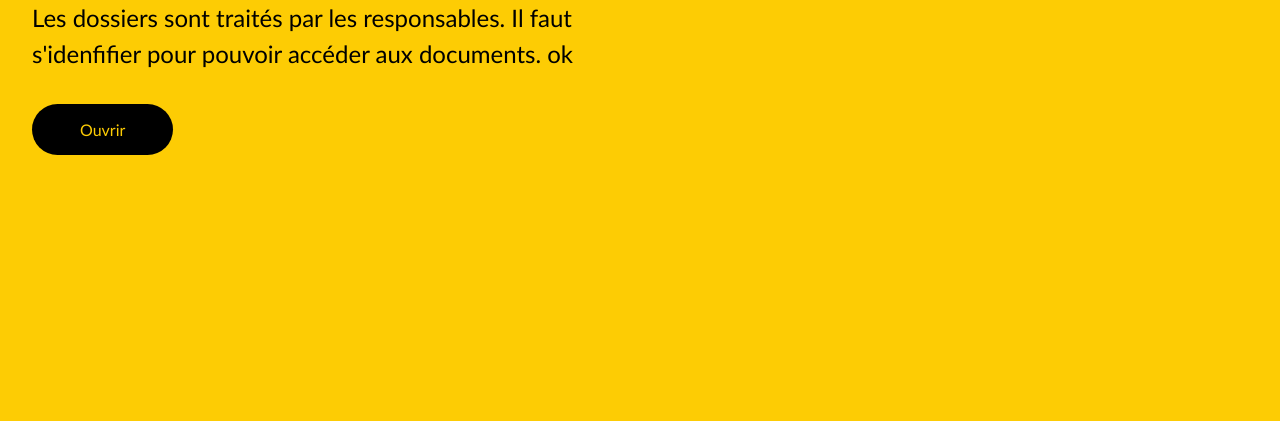
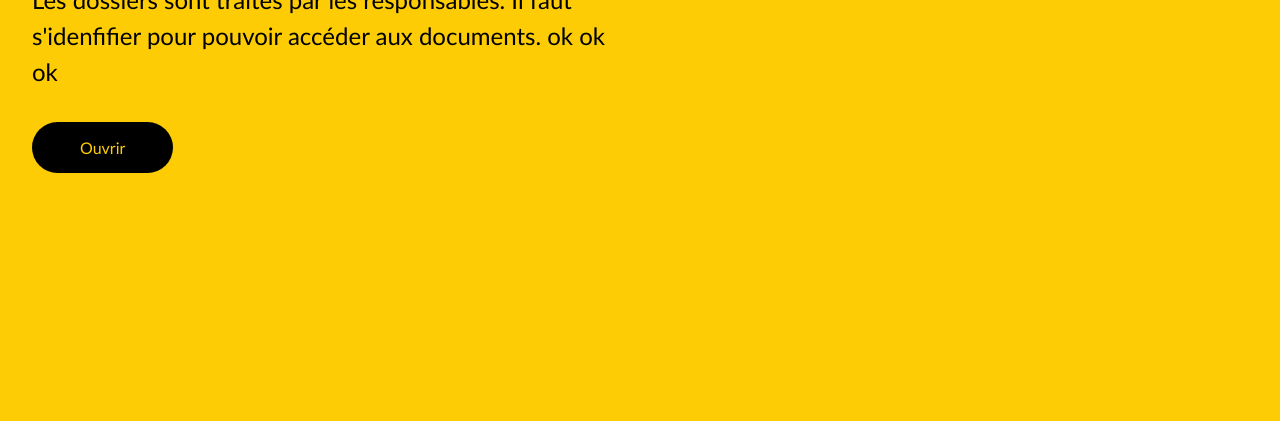
Before and after one commit to hatembendahmen/ddlot3, a plain HTML site: page index.html in a window 1280 px wide. Shown: the part 419-840 px from the top of the page. Drawn offline with Linux system fonts and the light colour scheme.

Commit message:
ajout 4 ok

```diff
--- a/index.html
+++ b/index.html
@@ -19,7 +19,7 @@
           <h1>DDLOT</h1>
           <p>
             Les dossiers sont traités par les responsables.
-            Il faut s'idenfifier pour pouvoir accéder aux documents. ok
+            Il faut s'idenfifier pour pouvoir accéder aux documents. ok ok ok
           </p>
           <button>Ouvrir</button>
         </div>
```
